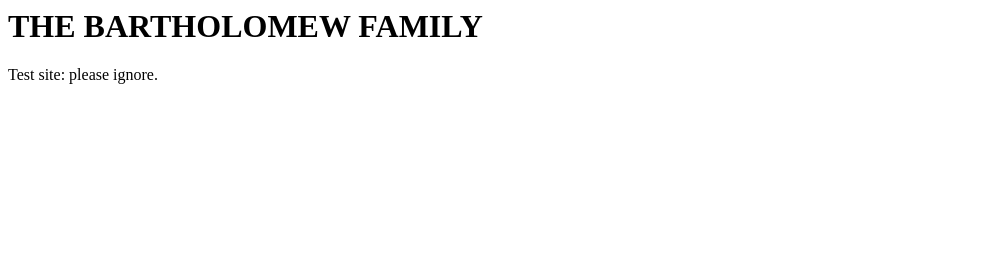
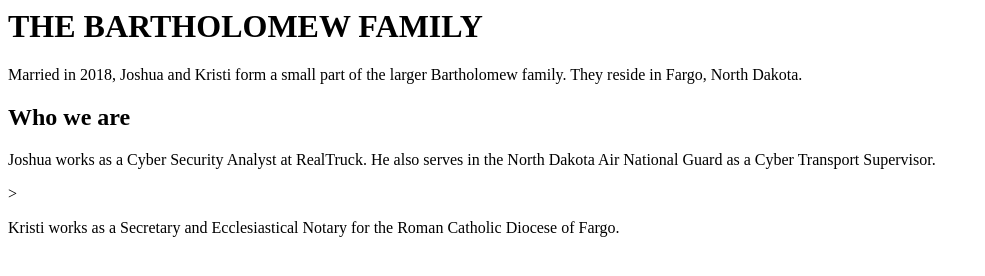
Before and after one commit to joshbart/bartholomew-one, a plain HTML site: page bartholomew.one/index.html in a window 1280 px wide. Shown: the whole page, without its empty margins (0-985 px from the left). Drawn offline with Linux system fonts and the light colour scheme.

Commit message:
Starting to add some details.

```diff
--- a/bartholomew.one/index.html
+++ b/bartholomew.one/index.html
@@ -1,4 +1,11 @@
 <body>
-    <h1>THE BARTHOLOMEW FAMILY</h1>
-    <p>Test site: please ignore.</p>
+    <div>
+        <h1>THE BARTHOLOMEW FAMILY</h1>
+        <p>Married in 2018, Joshua and Kristi form a small part of the larger Bartholomew family.  They reside in Fargo, North Dakota.</p>
+        <div>
+            <h2>Who we are</h2>
+            <p><span>Joshua</span> works as a Cyber Security Analyst at RealTruck.  He also serves in the North Dakota Air National Guard as a Cyber Transport Supervisor.</p>>
+            <p><span>Kristi</span> works as a Secretary and Ecclesiastical Notary for the Roman Catholic Diocese of Fargo.</p>
+        </div>
+    </div>
 </body>
```
